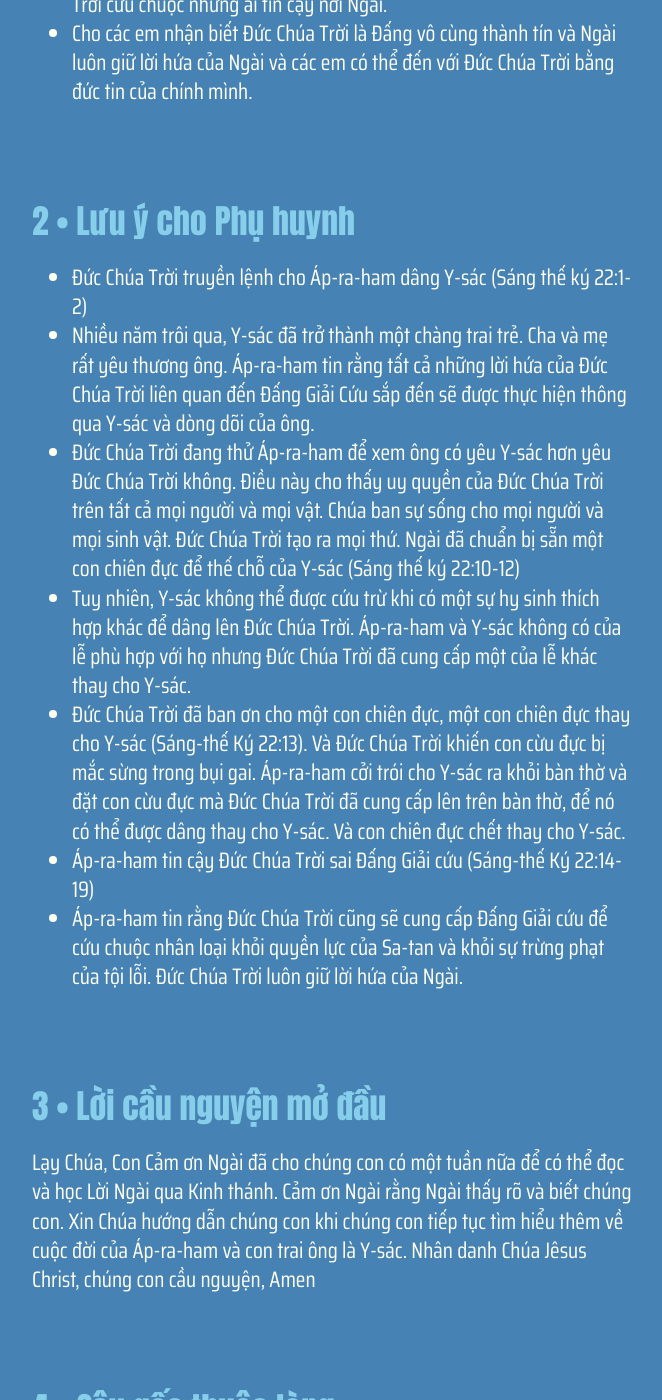
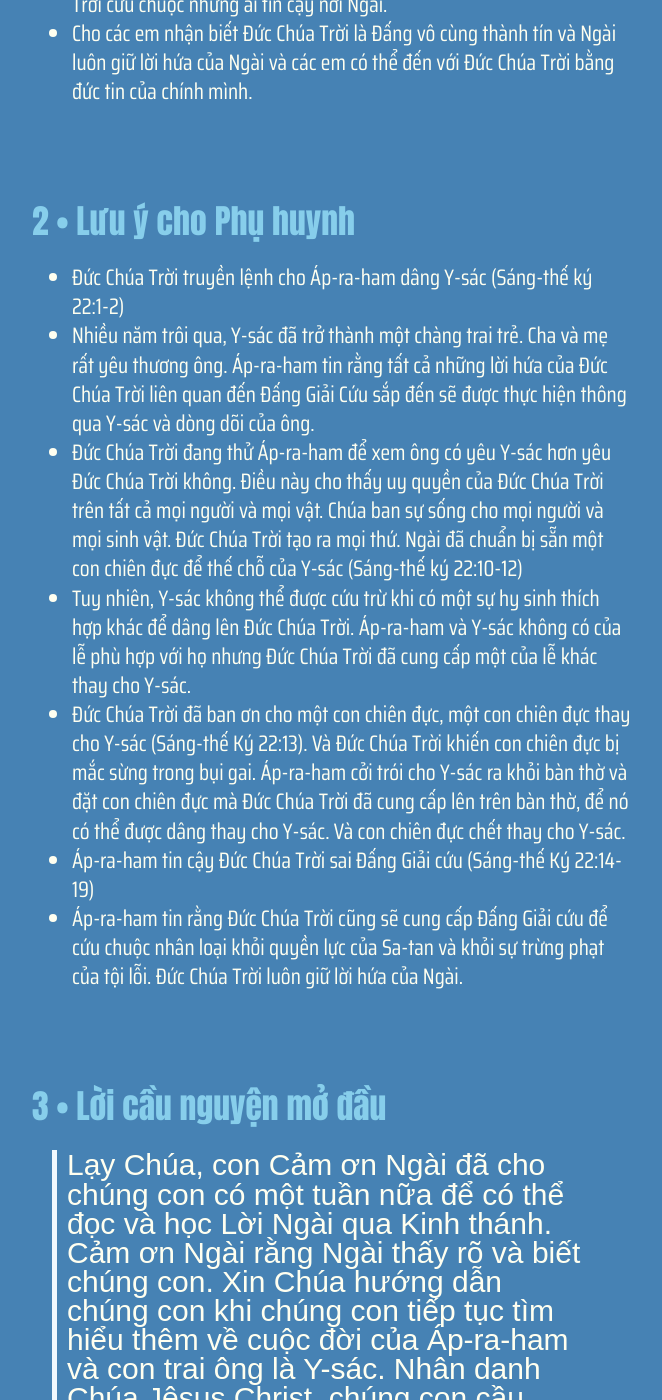
Before and after one commit to GospelTrust/LGS, a Jekyll site: the page built from docs/content/_vi/16-1.md, in a window 1280 px wide and 1400 px high, scrolled down 865 px. Shown: the whole window, without its empty margins (308-970 px from the left). Built offline with Jekyll 4.4.1, drawn with Linux system fonts in a browser that asks for light colours; some web fonts are replaced; some of the changed text lies outside the part shown.

Commit message:
Update: w16d1

```diff
--- a/docs/content/_vi/16-1.md
+++ b/docs/content/_vi/16-1.md
@@ -1,51 +1,52 @@
 ---
 week: 16
 day: 1
-title: 'ÁP-RA-HAM DÂNG Y-SÁC'
+title: 'Áp-ra-ham dâng Y-sác'
 bible: 'Sáng-thế ký 22:1-18'
 layout: lesson
 ---
 
 
 {% include lesson/section.html index=1 %}
-- Trẻ em sẽ hiểu được kế hoạch của Đức Chúa Trời đối với cuộc sống của chúng bởi vì Ngài làm chủ mọi thứ và mọi con người
+- Trẻ em sẽ hiểu được kế hoạch của Đức Chúa Trời đối với cuộc sống của chúng bởi vì Ngài làm chủ mọi thứ và mọi con người.
 - Trẻ em học được rằng chúng không thể tự cứu mình, nhưng Đức Chúa Trời cứu chuộc những ai tin cậy nơi Ngài.
 - Cho các em nhận biết Đức Chúa Trời là Đấng vô cùng thành tín và Ngài luôn giữ lời hứa của Ngài và các em có thể đến với Đức Chúa Trời bằng đức tin của chính mình.
 
 
 {% include lesson/section.html index=2 %}
-* Đức Chúa Trời truyền lệnh cho Áp-ra-ham dâng Y-sác (Sáng thế ký 22:1-2)
+* Đức Chúa Trời truyền lệnh cho Áp-ra-ham dâng Y-sác (Sáng-thế ký 22:1-2)
 - Nhiều năm trôi qua, Y-sác đã trở thành một chàng trai trẻ. Cha và mẹ rất yêu thương ông. Áp-ra-ham tin rằng tất cả những lời hứa của Đức Chúa Trời liên quan đến Đấng Giải Cứu sắp đến sẽ được thực hiện thông qua Y-sác và dòng dõi của ông.
-- Đức Chúa Trời đang thử Áp-ra-ham để xem ông có yêu Y-sác hơn yêu Đức Chúa Trời không. Điều này cho thấy uy quyền của Đức Chúa Trời trên tất cả mọi người và mọi vật. Chúa ban sự sống cho mọi người và mọi sinh vật. Đức Chúa Trời tạo ra mọi thứ. Ngài đã chuẩn bị sẵn một con chiên đực để thế chỗ của Y-sác (Sáng thế ký 22:10-12)
+- Đức Chúa Trời đang thử Áp-ra-ham để xem ông có yêu Y-sác hơn yêu Đức Chúa Trời không. Điều này cho thấy uy quyền của Đức Chúa Trời trên tất cả mọi người và mọi vật. Chúa ban sự sống cho mọi người và mọi sinh vật. Đức Chúa Trời tạo ra mọi thứ. Ngài đã chuẩn bị sẵn một con chiên đực để thế chỗ của Y-sác (Sáng-thế ký 22:10-12)
 - Tuy nhiên, Y-sác không thể được cứu trừ khi có một sự hy sinh thích hợp khác để dâng lên Đức Chúa Trời. Áp-ra-ham và Y-sác không có của lễ phù hợp với họ nhưng Đức Chúa Trời đã cung cấp một của lễ khác thay cho Y-sác.
-- Đức Chúa Trời đã ban ơn cho một con chiên đực, một con chiên đực thay cho Y-sác (Sáng-thế Ký 22:13). Và Đức Chúa Trời khiến con cừu đực bị mắc sừng trong bụi gai. Áp-ra-ham cởi trói cho Y-sác ra khỏi bàn thờ và đặt con cừu đực mà Đức Chúa Trời đã cung cấp lên trên bàn thờ, để nó có thể được dâng thay cho Y-sác. Và con chiên đực chết thay cho Y-sác.
+- Đức Chúa Trời đã ban ơn cho một con chiên đực, một con chiên đực thay cho Y-sác (Sáng-thế Ký 22:13). Và Đức Chúa Trời khiến con chiên đực bị mắc sừng trong bụi gai. Áp-ra-ham cởi trói cho Y-sác ra khỏi bàn thờ và đặt con chiên đực mà Đức Chúa Trời đã cung cấp lên trên bàn thờ, để nó có thể được dâng thay cho Y-sác. Và con chiên đực chết thay cho Y-sác.
 - Áp-ra-ham tin cậy Đức Chúa Trời sai Đấng Giải cứu (Sáng-thế Ký 22:14-19)
 - Áp-ra-ham tin rằng Đức Chúa Trời cũng sẽ cung cấp Đấng Giải cứu để cứu chuộc nhân loại khỏi quyền lực của Sa-tan và khỏi sự trừng phạt của tội lỗi. Đức Chúa Trời luôn giữ lời hứa của Ngài.
 
 
 {% include lesson/section.html index=3 %}
- Lạy Chúa, Con Cảm ơn Ngài đã cho chúng con có một tuần nữa để có thể đọc và học Lời Ngài qua Kinh thánh. Cảm ơn Ngài rằng Ngài thấy rõ và biết chúng con. Xin Chúa hướng dẫn chúng con khi chúng con tiếp tục tìm hiểu thêm về cuộc đời của Áp-ra-ham và con trai ông là Y-sác. Nhân danh Chúa Jêsus Christ, chúng con cầu nguyện, Amen
+> Lạy Chúa, con Cảm ơn Ngài đã cho chúng con có một tuần nữa để có thể đọc và học Lời Ngài qua Kinh thánh. Cảm ơn Ngài rằng Ngài thấy rõ và biết chúng con. Xin Chúa hướng dẫn chúng con khi chúng con tiếp tục tìm hiểu thêm về cuộc đời của Áp-ra-ham và con trai ông là Y-sác. Nhân danh Chúa Jêsus Christ, chúng con cầu nguyện, Amen
 
 
 {% include lesson/section.html index=4 %}
- Gia-cơ 1:12
+ ### Gia-cơ 1:12
  12 Phước cho người bị cám dỗ; vì lúc đã chịu nổi sự thử thách rồi, thì sẽ lãnh mão triều thiên của sự sống mà Đức Chúa Trời đã hứa cho kẻ kính mến Ngài.
 
 
 {% include lesson/section.html index=5 %}
-Điều gì mà bạn không muốn cho đi? Một món đồ chơi yêu thích hay là một chiếc áo  mà mình yêu thích?
+Điều gì mà bạn không muốn cho đi? Đó có phải là một món đồ chơi yêu thích hay là một chiếc áo  mà mình yêu thích không?
 
 
 {% include lesson/section.html index=6 %}
 Áp-ra-ham yêu con trai mình là Y-sác. Ông là người được Chúa hứa sẽ làm nên một quốc gia vĩ đại. Đức Chúa Trời yêu cầu Áp-ra-ham mang Y-sác và dâng Y-sác làm của lễ cho Chúa. Hy sinh là khi bạn từ bỏ một điều gì đó đặc biệt đối với bạn cho một điều gì đó quan trọng hơn. Áp-ra-ham chuẩn bị sẵn mọi thứ như củi, dao và lửa. Họ đã đi ba ngày để đến nơi Chúa bảo ông phải đi. Y-sác nhìn quanh và hỏi con chiên được đưa để hiến tế ở đâu? Áp-ra-ham nói với Y-sác rằng Đức Chúa Trời sẽ cung cấp nó.
 
 {% include lesson/section.html index=7 %}
- Sáng thế ký 22:1-18
+ Sáng-thế ký 22:1-18
 
 
 {% include lesson/section.html index=8 %}
-CHUYỂN ĐỘNG CỦA BÀN TAY
-Quay trở lại câu chuyện Kinh thánh và nghĩ ra các chuyển động tay khác nhau với con bạn/những đứa trẻ kể câu chuyện. Ví dụ đi bộ - như cuộc hành trình của Áp-ra-ham hoặc nằm xuống như Y-sác nằm trên bàn thờ. Tiếp tục quay lại câu chuyện và thêm nhiều chuyển động tay cho đến khi câu chuyện được kể lại.
+### Chuyển động của bàn tay
+Quay trở lại câu chuyện Kinh thánh và nghĩ ra các chuyển động tay khác nhau với con bạn/những đứa trẻ kể câu chuyện.
+Ví dụ đi bộ - như cuộc hành trình của Áp-ra-ham hoặc nằm xuống như Y-sác nằm trên bàn thờ. Tiếp tục quay lại câu chuyện và thêm nhiều chuyển động tay cho đến khi câu chuyện được kể lại.
 
 
 {% include lesson/section.html index=9 %}
```
Also changed, not shown: other parts of docs/content/_vi/16-1.md (+1 -1 lines).
